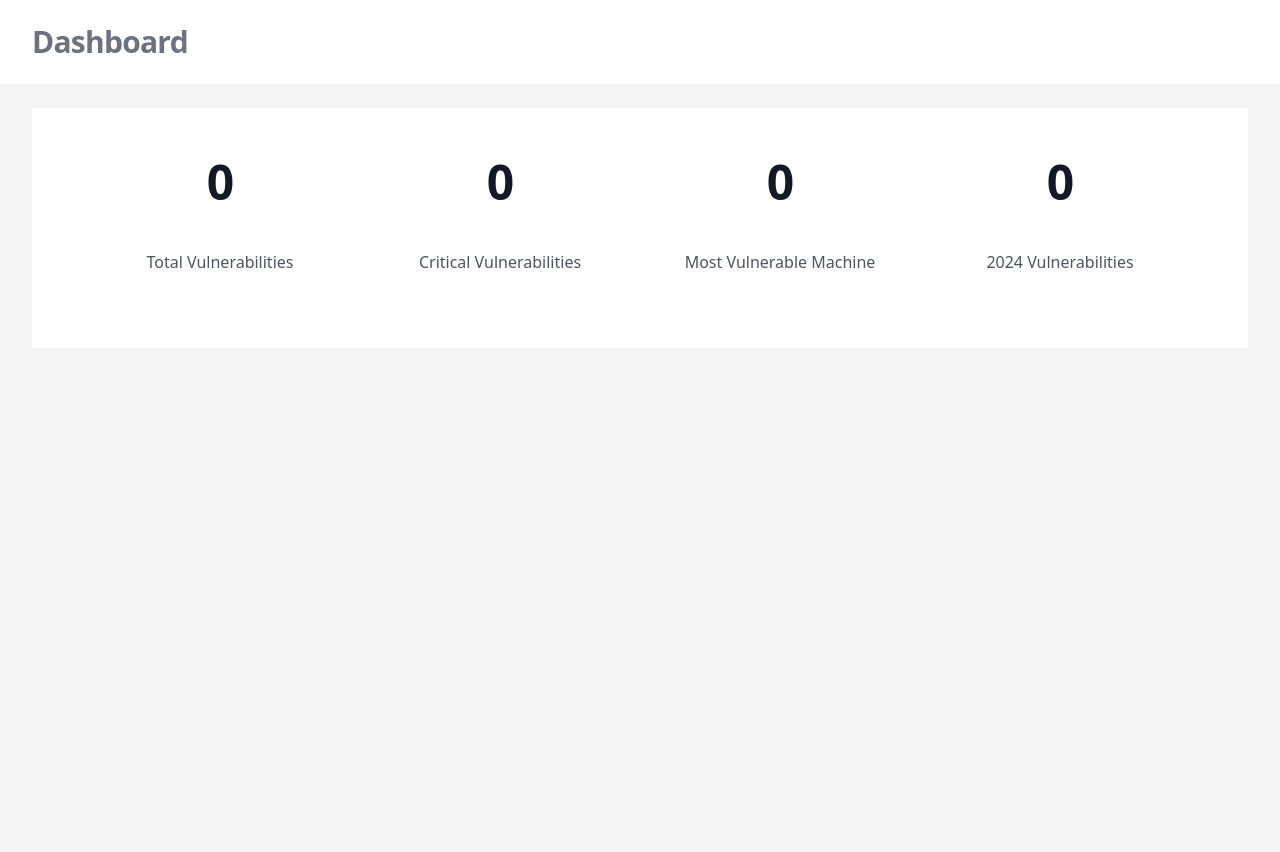
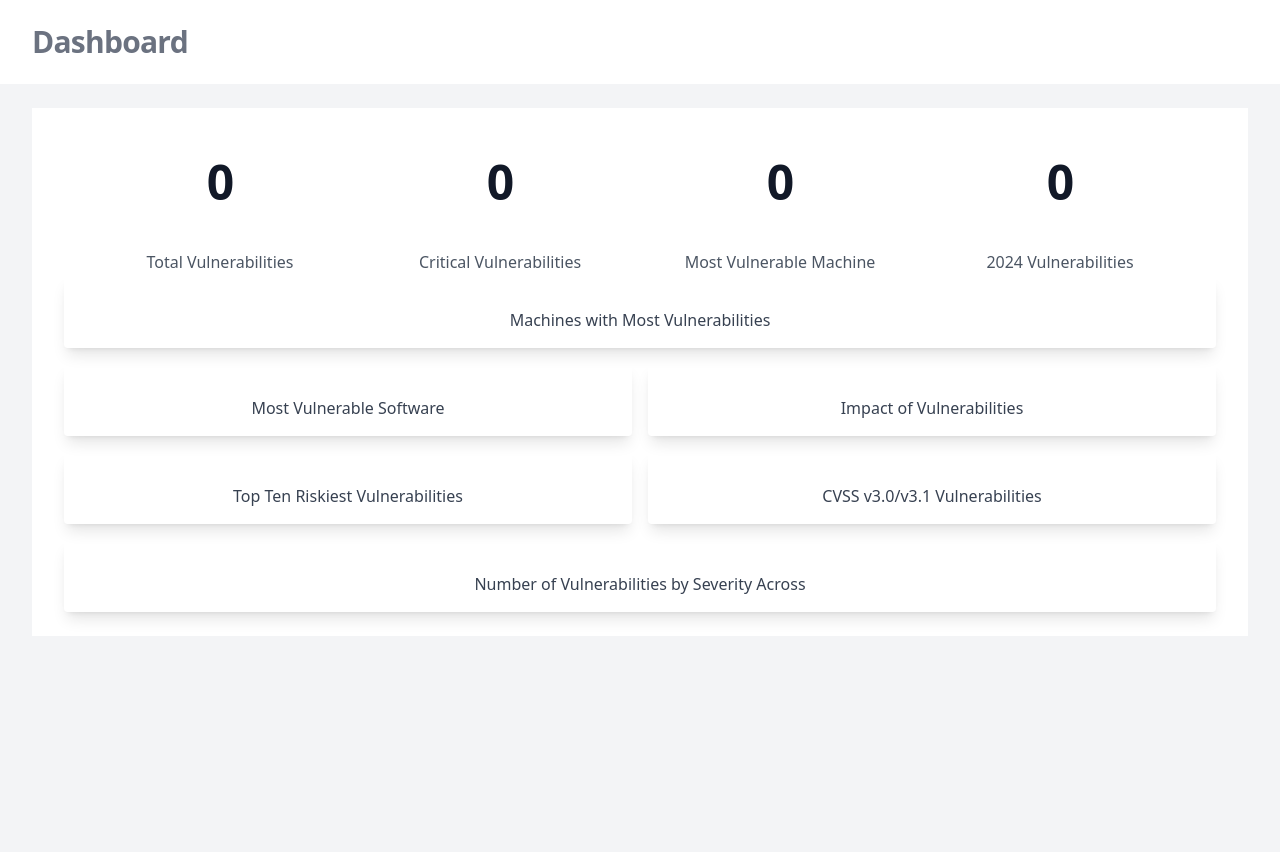
Before and after one commit to SebasGalindo/Final-Proyect-Data-Science, a Flask app: page /dashboard/ in a window 1280 px wide. Shown: the top 852 px of the page. Run offline with Flask 3, Linux system fonts and the light colour scheme; data that the repository does not hold is empty; some libraries are stand-ins or nearby versions.

Commit message:
improve the design

```diff
--- a/Vulns_Dashboard/app/templates/index.html
+++ b/Vulns_Dashboard/app/templates/index.html
@@ -6,23 +6,65 @@
   <div class="mx-auto max-w-7xl py-6 sm:px-6 lg:px-8">
     {% include "stats_section.html" %}
     <div class="grid grid-cols-1 sm:grid-cols-1 md:grid-cols-2 lg:grid-cols-4 xl:grid-cols-4 gap-4">
-      <div class="col-span-1 md:col-span-2 lg:col-span-4 xl:col-span-4 flex justify-center">
+      <div class="col-span-1 md:col-span-2 lg:col-span-4 xl:col-span-4">
+        <div class="max-w-full mx-auto rounded overflow-hidden shadow-lg">
+          <div class="px-6 py-4">
             <div id="plot0" class="chart_card w-full h-120"></div>
+            <div class="pt-4 text-center">
+              <p class="text-gray-700 text-base">Machines with Most Vulnerabilities</p>
             </div>
-      <div class="col-span-1 md:col-span-1 lg:col-span-2 xl:col-span-2 flex justify-center">
+          </div>
+        </div>
+      </div>
+      <div class="col-span-1 md:col-span-1 lg:col-span-2 xl:col-span-2">
+        <div class="max-w-full mx-auto rounded overflow-hidden shadow-lg">
+          <div class="px-6 py-4">
             <div id="plot1" class="chart_card w-full h-120"></div>
+            <div class="pt-4 text-center">
+              <p class="text-gray-700 text-base">Most Vulnerable Software</p>
             </div>
-      <div class="col-span-1 md:col-span-1 lg:col-span-2 xl:col-span-2 flex justify-center">
+          </div>
+        </div>
+      </div>
+      <div class="col-span-1 md:col-span-1 lg:col-span-2 xl:col-span-2">
+        <div class="max-w-full mx-auto rounded overflow-hidden shadow-lg">
+          <div class="px-6 py-4">
             <div id="plot2" class="chart_card w-full h-120"></div>
+            <div class="pt-4 text-center">
+              <p class="text-gray-700 text-base">Impact of Vulnerabilities</p>
             </div>
-      <div class="col-span-1 md:col-span-1 lg:col-span-2 xl:col-span-2 flex justify-center">
+          </div>
+        </div>
+      </div>
+      <div class="col-span-1 md:col-span-1 lg:col-span-2 xl:col-span-2">
+        <div class="max-w-full mx-auto rounded overflow-hidden shadow-lg">
+          <div class="px-6 py-4">
             <div id="plot3" class="chart_card w-full h-120"></div>
+            <div class="pt-4 text-center">
+              <p class="text-gray-700 text-base">Top Ten Riskiest Vulnerabilities</p>
             </div>
-      <div class="col-span-1 md:col-span-1 lg:col-span-2 xl:col-span-2 flex justify-center">
+          </div>
+        </div>
+      </div>
+      <div class="col-span-1 md:col-span-1 lg:col-span-2 xl:col-span-2">
+        <div class="max-w-full mx-auto rounded overflow-hidden shadow-lg">
+          <div class="px-6 py-4">
             <div id="plot4" class="chart_card w-full h-120"></div>
+            <div class="pt-4 text-center">
+              <p class="text-gray-700 text-base">CVSS v3.0/v3.1 Vulnerabilities</p>
             </div>
-      <div class="col-span-1 md:col-span-2 lg:col-span-4 xl:col-span-4 flex justify-center">
+          </div>
+        </div>
+      </div>
+      <div class="col-span-1 md:col-span-2 lg:col-span-4 xl:col-span-4">
+        <div class="max-w-full mx-auto rounded overflow-hidden shadow-lg">
+          <div class="px-6 py-4">
             <div id="plot5" class="chart_card w-full h-120"></div>
+            <div class="pt-4 text-center">
+              <p class="text-gray-700 text-base">Number of Vulnerabilities by Severity Across</p>
+            </div>
+          </div>
+        </div>
       </div>
 
     </div>
```
Also changed, not shown: Vulns_Dashboard/app/api/utilities.py (+1 -8 lines), Vulns_Dashboard/app/templates/chart_card.html (deleted, +0 -7 lines). Lines whose indentation alone changed are shown as unchanged.
